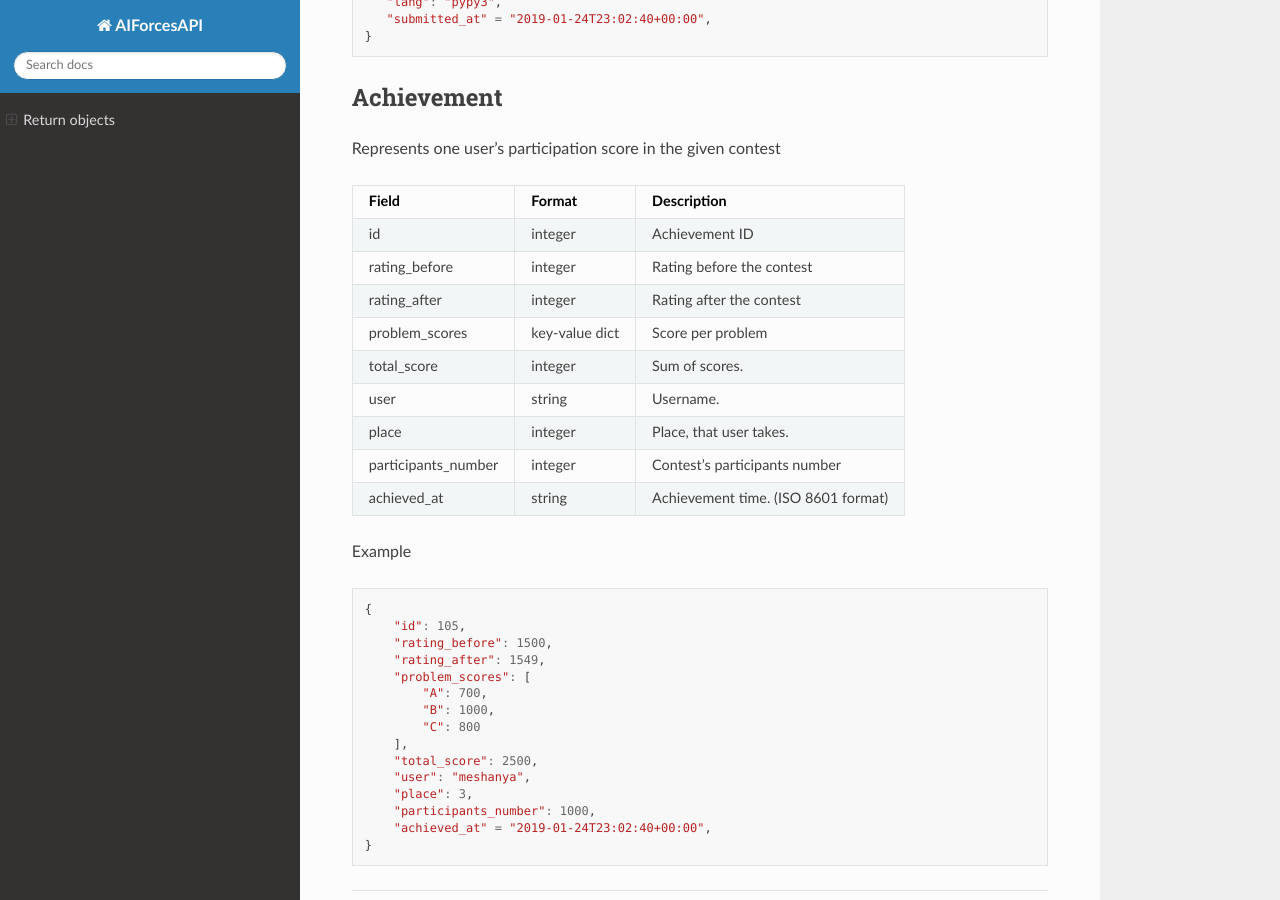
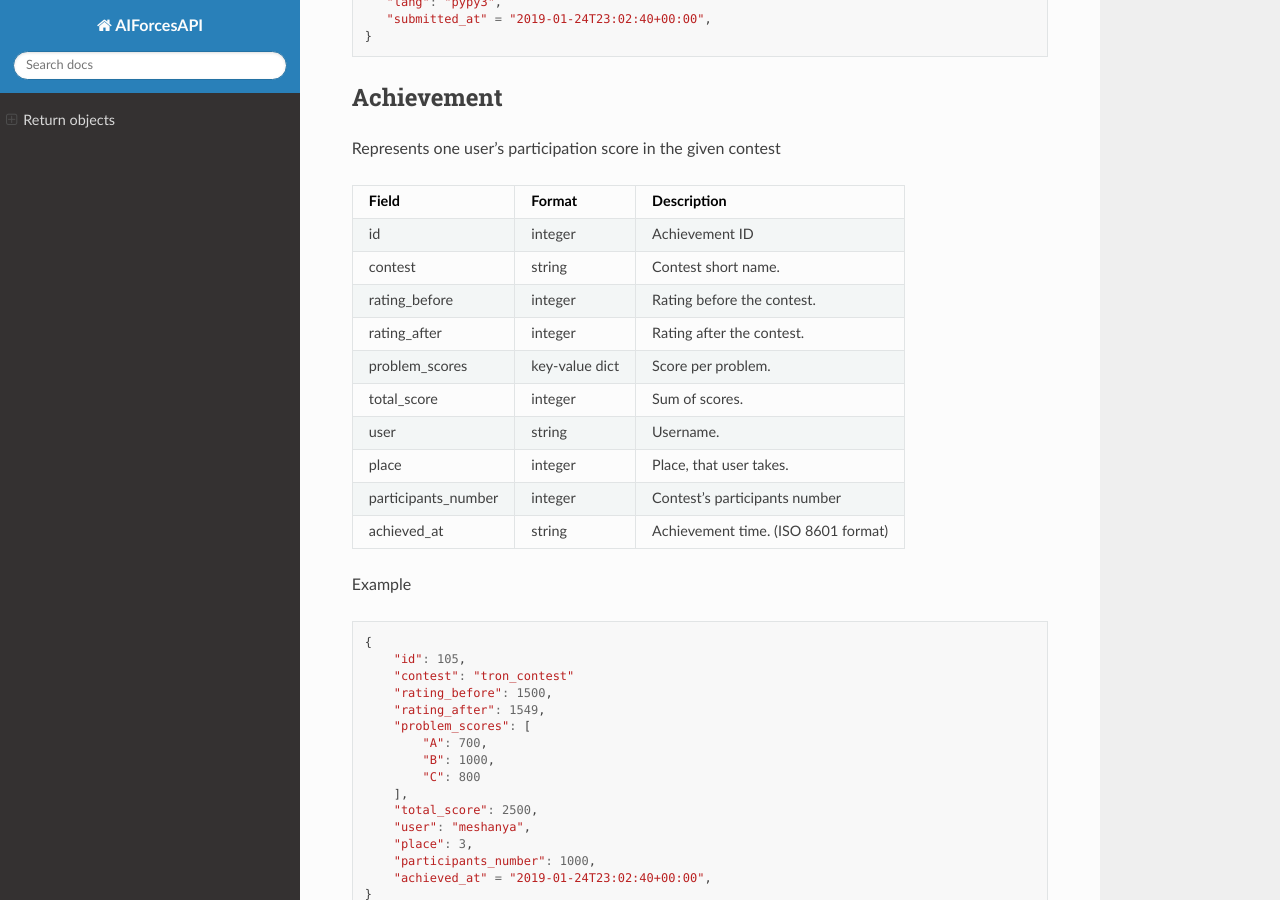
Before and after one commit to AIForces/AIForcesAPI, a Sphinx documentation site: the page built from docs/source/return_objects.rst, in a window 1280 px wide and 900 px high, scrolled down 2864 px. Built offline with Sphinx 7.4.7 and the Read the Docs theme 2.0.0, drawn with Linux system fonts in a browser that asks for light colours.

Commit message:
Added missing contest field

```diff
--- a/docs/source/return_objects.rst
+++ b/docs/source/return_objects.rst
@@ -143,9 +143,10 @@ Represents one user's participation score in the given contest
     :header: "Field", "Format", "Description"
 
     id, integer, "Achievement ID"
-    rating_before, integer, "Rating before the contest"
-    rating_after, integer, "Rating after the contest"
-    problem_scores, key-value dict, "Score per problem"
+    contest, string, "Contest short name."
+    rating_before, integer, "Rating before the contest."
+    rating_after, integer, "Rating after the contest."
+    problem_scores, key-value dict, "Score per problem."
     total_score, integer, "Sum of scores."
     user, string, "Username."
     place, integer, "Place, that user takes."
@@ -158,6 +159,7 @@ Example
 
     {
         "id": 105,
+        "contest": "tron_contest"
         "rating_before": 1500,
         "rating_after": 1549,
         "problem_scores": [
```
